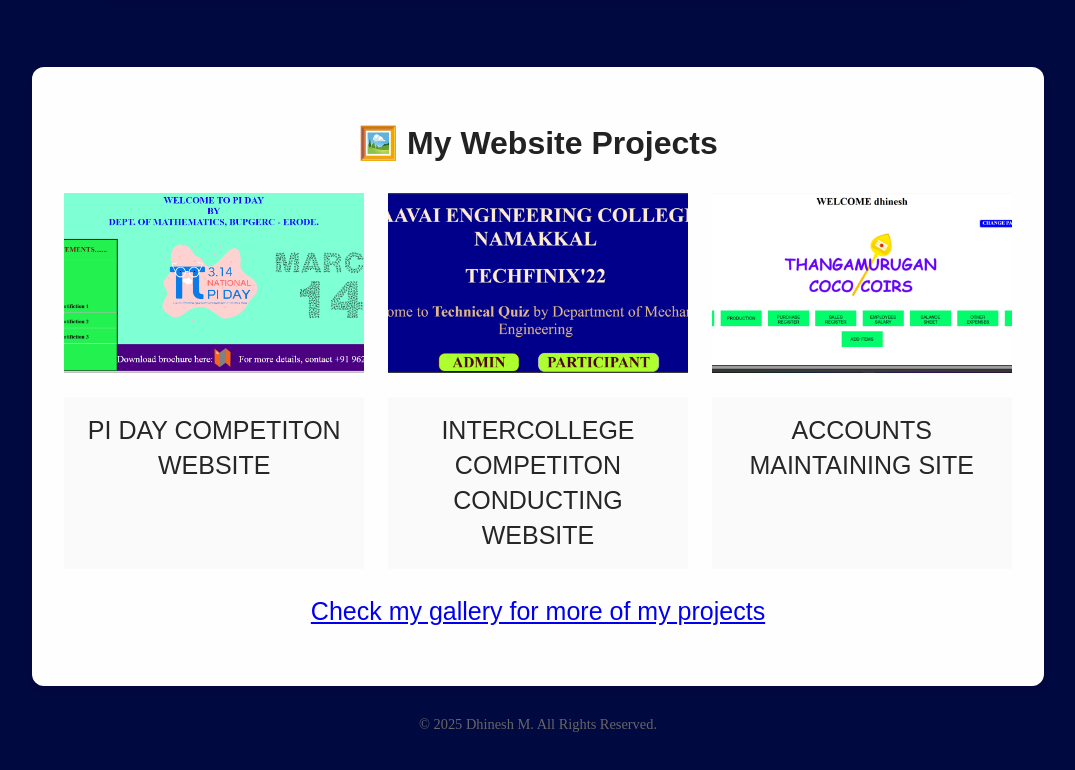
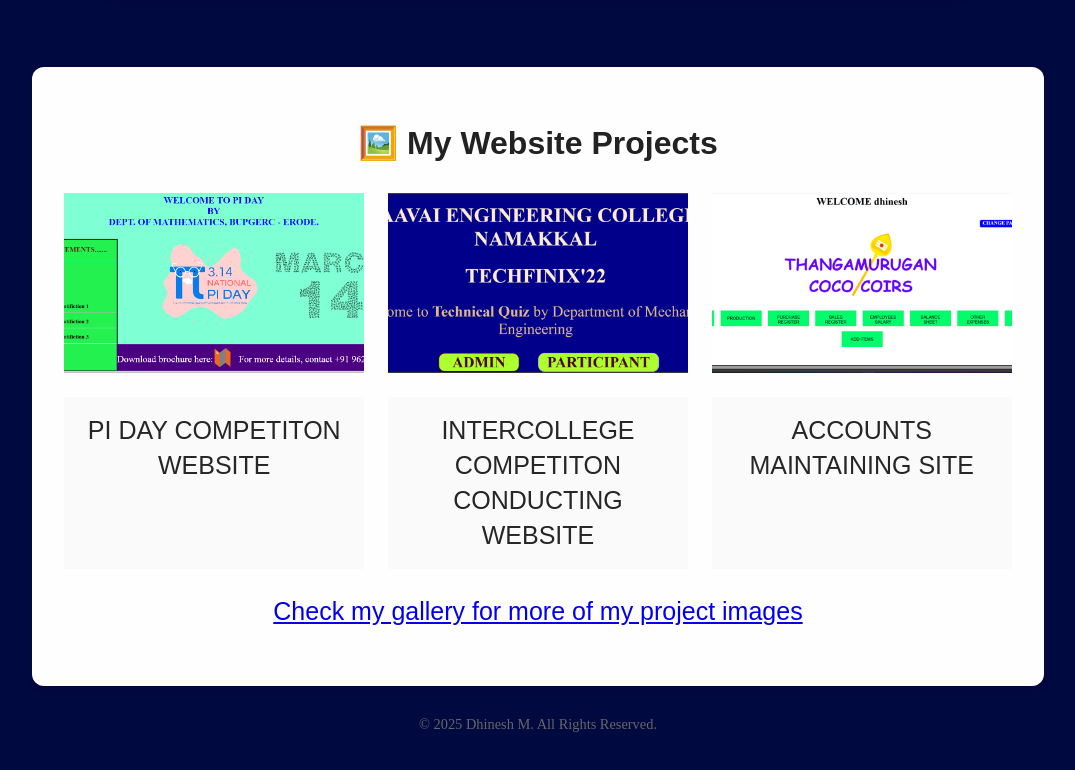
Before and after one commit to dhineshmsda/portfolio_site, a plain HTML site: page index.html in a window 1280 px wide. Shown: the part 3489-4259 px from the top of the page, without its empty margins (102-1177 px from the left). Drawn offline with Linux system fonts and the light colour scheme.

Commit message:
Update index.html
Exited the gallery redirected text

```diff
--- a/index.html
+++ b/index.html
@@ -104,7 +104,7 @@
     <p>ACCOUNTS MAINTAINING SITE</p>
     <!-- Add more as needed -->
   </div>
-  <a href="gallery.html"><p id="gallery_red">Check my gallery for more of my projects</p></a>
+  <a href="gallery.html"><p id="gallery_red">Check my gallery for more of my project images</p></a>
 
 </section>
 
@@ -119,7 +119,7 @@
 
       <img src="tmcc_com_2.jpg" alt="Website 3 Preview">
       <p>ACCOUNTS MAINTAINING SITE</p>
-    <a href="gallery.html"><p id="galler_red_mob">Check my gallery for more of my projects</p></a>
+    <a href="gallery.html"><p id="galler_red_mob">Check my gallery for more of my project images</p></a>
   </div>
 </section>
 
```
